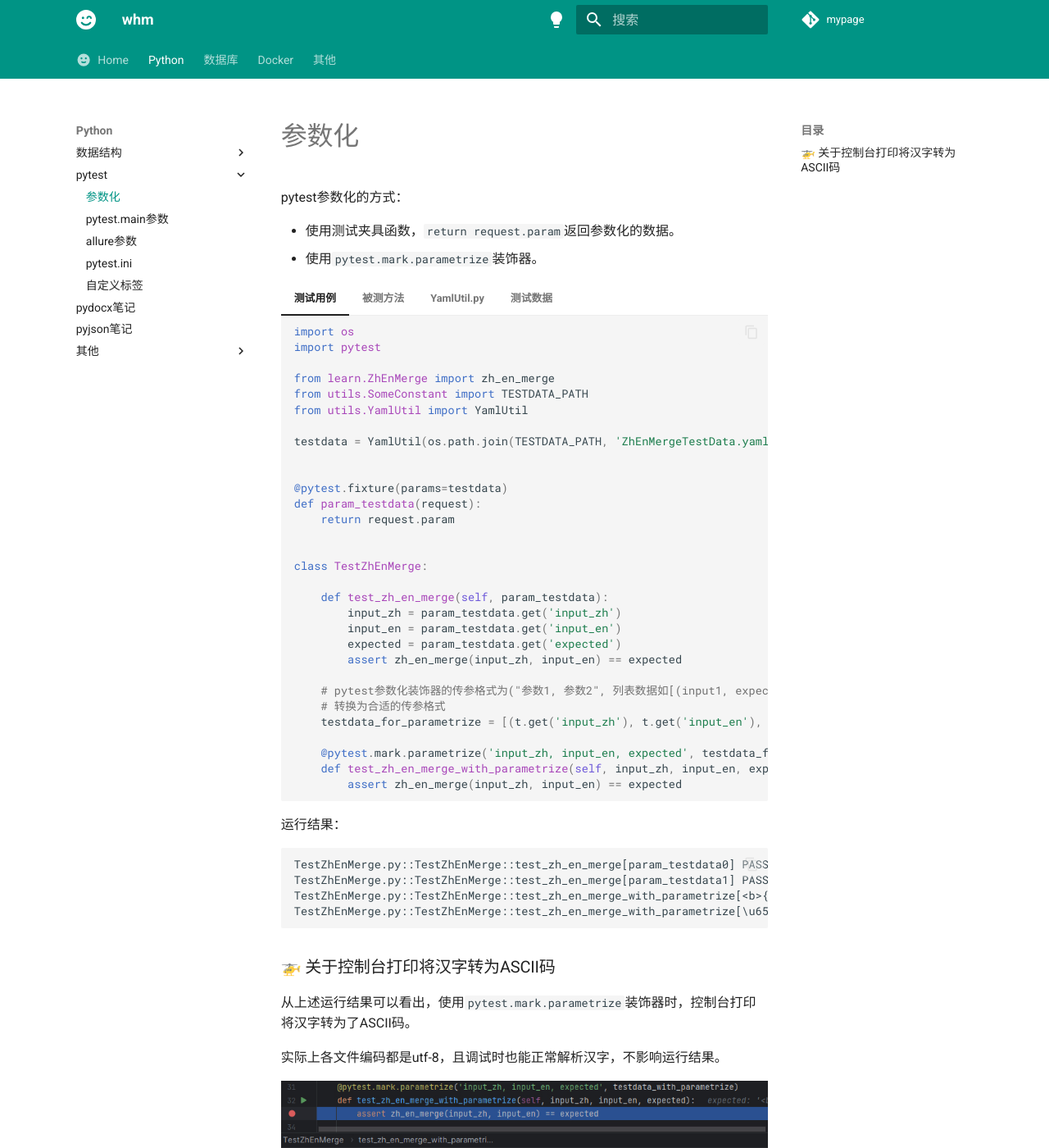
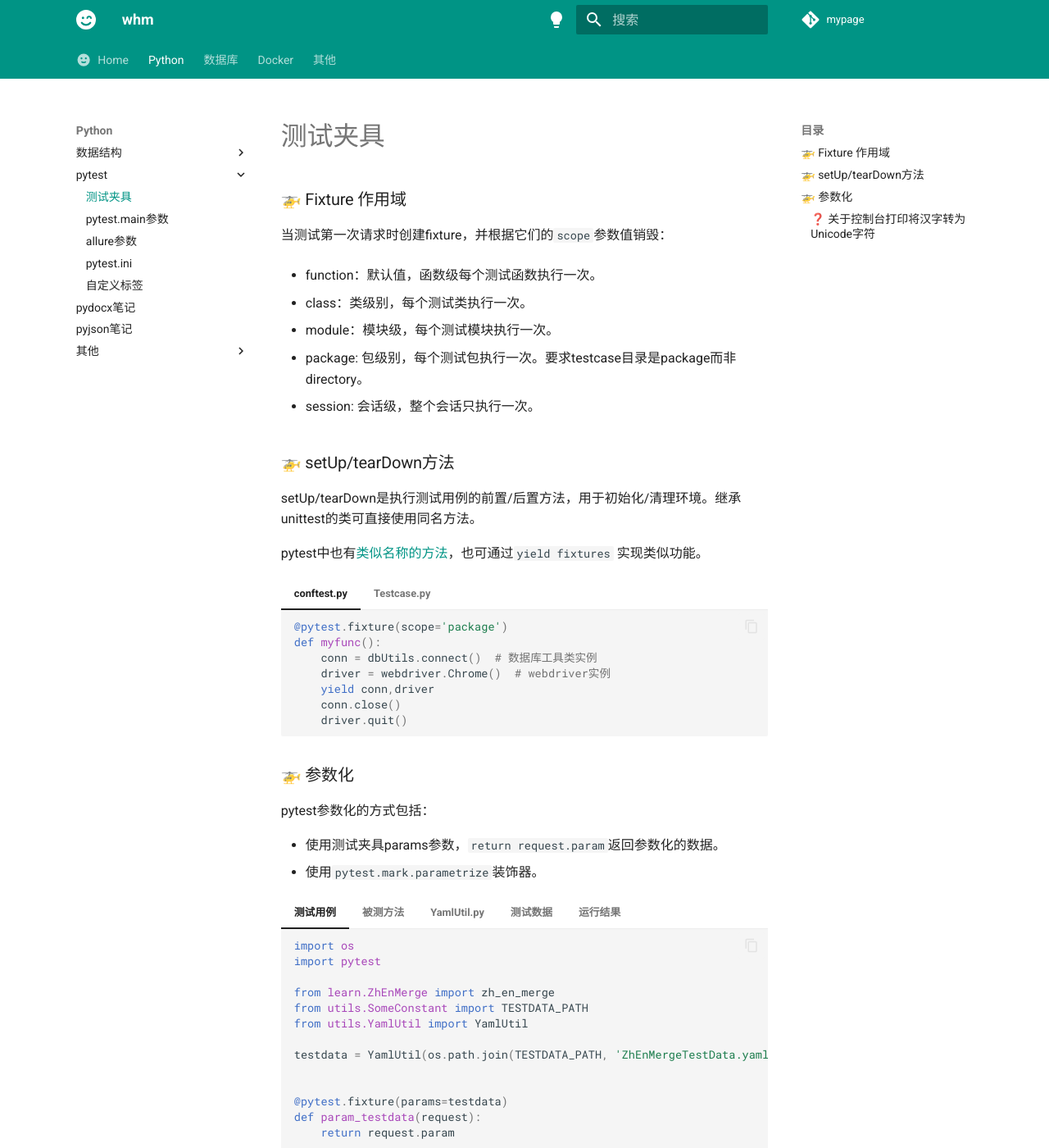
Before and after one commit to Jork-S-B/Jork-S-B.github.io, an MkDocs documentation site: the page built from docs/python/pytest/fixture.md, in a window 1280 px wide and 1400 px high. Shown: the whole window at 82% size. Built offline with MkDocs 1.6.1 and Material for MkDocs 9.7.7, drawn with Linux system fonts in a browser that asks for light colours; some of the changed text lies outside the part shown.

Commit message:
1.补充pytest测试夹具笔记 2.修改错误

````diff
--- a/docs/python/pytest/parametrize.md
+++ b/docs/python/pytest/fixture.md
@@ -1,6 +1,53 @@
-pytest参数化的方式：
+### 🚁 Fixture 作用域
 
-* 使用测试夹具函数，`return request.param`返回参数化的数据。
+当测试第一次请求时创建fixture，并根据它们的`scope`参数值销毁：
+
+* function：默认值，函数级每个测试函数执行一次。
+
+* class：类级别，每个测试类执行一次。
+
+* module：模块级，每个测试模块执行一次。
+
+* package: 包级别，每个测试包执行一次。要求testcase目录是package而非directory。
+
+* session: 会话级，整个会话只执行一次。
+
+### 🚁 setUp/tearDown方法
+
+setUp/tearDown是执行测试用例的前置/后置方法，用于初始化/清理环境。继承unittest的类可直接使用同名方法。
+
+pytest中也有[类似名称的方法](https://blog.csdn.net/qq_36502272/article/details/100671845)，也可通过`yield fixtures`
+实现类似功能。
+
+=== "conftest.py"
+
+    ```python
+    @pytest.fixture(scope='package')
+    def myfunc():
+        conn = dbUtils.connect()  # 数据库工具类实例
+        driver = webdriver.Chrome()  # webdriver实例
+        yield conn,driver
+        conn.close()
+        driver.quit()
+
+    ```
+
+=== "Testcase.py"
+
+    ```python
+    def test_case1(myfunc):
+        conn, driver = myfunc
+        conn.execute("select * from table")
+        driver.get("http://www.baidu.com")
+        assert driver.title == "百度一下，你就知道"
+
+    ```
+
+### 🚁 参数化
+
+pytest参数化的方式包括：
+
+* 使用测试夹具params参数，`return request.param`返回参数化的数据。
 * 使用`pytest.mark.parametrize`装饰器。
 
 === "测试用例"
@@ -101,23 +148,33 @@ pytest参数化的方式：
         expected: '支付(Pay)<b>{0}</b>(<b>{1}</b> 来自国库)获取此资源。(in treasury) to claim this resource.)'
     ```
 
-运行结果：
+=== "运行结果"
 
-```text
-TestZhEnMerge.py::TestZhEnMerge::test_zh_en_merge[param_testdata0] PASSED [ 25%]
-TestZhEnMerge.py::TestZhEnMerge::test_zh_en_merge[param_testdata1] PASSED [ 50%]
-TestZhEnMerge.py::TestZhEnMerge::test_zh_en_merge_with_parametrize[<b>{description}<\b>\n\u65e5\u671f:{1}\n\u65f6\u95f4:{2}-<b>{description}<\b>\nDate:{1}\nTime:{2}-<b>{description}<\b>\n\u65e5\u671f(\nDate):{1}\n\u65f6\u95f4(\nTime):{2}] PASSED [ 75%]
-TestZhEnMerge.py::TestZhEnMerge::test_zh_en_merge_with_parametrize[\u652f\u4ed8<b>{0}<\b>(<b>{1}<\b> \u6765\u81ea\u56fd\u5e93)\u83b7\u53d6\u6b64\u8d44\u6e90\u3002-Pay <b>{0}<\b> (<b>{1}<\b> in treasury) to claim this resource.-\u652f\u4ed8(Pay)<b>{0}<\b>(<b>{1}<\b> \u6765\u81ea\u56fd\u5e93)\u83b7\u53d6\u6b64\u8d44\u6e90\u3002(in treasury) to claim this resource.)] PASSED [100%]
-```
+    ```text
+    TestZhEnMerge.py::TestZhEnMerge::test_zh_en_merge[param_testdata0] PASSED [ 25%]
+    TestZhEnMerge.py::TestZhEnMerge::test_zh_en_merge[param_testdata1] PASSED [ 50%]
+    TestZhEnMerge.py::TestZhEnMerge::test_zh_en_merge_with_parametrize[<b>{description}<\b>\n\u65e5\u671f:{1}\n\u65f6\u95f4:{2}-<b>{description}<\b>\nDate:{1}\nTime:{2}-<b>{description}<\b>\n\u65e5\u671f(\nDate):{1}\n\u65f6\u95f4(\nTime):{2}] PASSED [ 75%]
+    TestZhEnMerge.py::TestZhEnMerge::test_zh_en_merge_with_parametrize[\u652f\u4ed8<b>{0}<\b>(<b>{1}<\b> \u6765\u81ea\u56fd\u5e93)\u83b7\u53d6\u6b64\u8d44\u6e90\u3002-Pay <b>{0}<\b> (<b>{1}<\b> in treasury) to claim this resource.-\u652f\u4ed8(Pay)<b>{0}<\b>(<b>{1}<\b> \u6765\u81ea\u56fd\u5e93)\u83b7\u53d6\u6b64\u8d44\u6e90\u3002(in treasury) to claim this resource.)] PASSED [100%]
+    ```
 
-### 🚁 关于控制台打印将汉字转为ASCII码
+#### ❓ 关于控制台打印将汉字转为Unicode字符
 
-从上述运行结果可以看出，使用`pytest.mark.parametrize`装饰器时，控制台打印将汉字转为了ASCII码。
+从上述运行结果可以看出，使用`pytest.mark.parametrize`装饰器时，控制台打印将汉字转为了Unicode字符。
 
-实际上各文件编码都是utf-8，且调试时也能正常解析汉字，不影响运行结果。
+实际上各文件编码、IDE的输出编码、pytest.ini编码设置都是utf-8，且调试时也能正常解析汉字，不影响运行结果。
 
 ![parametrize_debug](./img/Snipaste_2024-02-25_13-08-27.jpg)
 
-[解决方案](https://dandelioncloud.cn/article/details/1596087866059079681)可参考这一篇
+[解决方案](https://dandelioncloud.cn/article/details/1596087866059079681)可参考这一篇，使用pytest钩子函数，在测试项收集完成阶段处理编码问题。
+
+!!! note "补充"
+
+    pytest提供了大量的钩子函数，这些函数允许在测试执行的各个阶段进行定制和扩展。
+
+参考资料：
+
+1.[How to use fixtures](https://docs.pytest.org/en/latest/how-to/fixtures.html#how-to-fixtures)
+
+2.[pytest hooks函数](https://docs.pytest.org/en/latest/reference/reference.html#hooks)
 
 ---
--- a/mkdocs.yml
+++ b/mkdocs.yml
@@ -13,7 +13,7 @@ nav:
       - 可变/不可变类型: python/structure/mutable&immutable.md
       - 二叉树: python/structure/binary_tree.md
     - pytest:
-      - 参数化: python/pytest/parametrize.md
+      - 测试夹具: python/pytest/fixture.md
       - pytest.main参数: python/pytest/pytest.main.md
       - allure参数: python/pytest/allure.md
       - pytest.ini: python/pytest/pytest.ini.md
@@ -91,6 +91,9 @@ markdown_extensions:
     - pymdownx.superfences
     # 表格扩展
     - tables
+    # 支持markdown任务列表的插件
+    - pymdownx.tasklist:
+        custom_checkbox: true
 
 plugins:
     # 图片放大插件，需要先pip install mkdocs-glightbox
@@ -100,8 +103,8 @@ plugins:
         # 正则表达式，\s 匹配任何空白字符，包括空格、制表符、换行符等；\u200b 不可视的特殊占位符，文本渲染时用到，此处实测对搜索结果挺大
         separator: '[\s\u200b\-,:!=\[\]()"/]+|(?!\b)(?=[A-Z][a-z])|\.(?!\d)|&[lg]t;'
         lang:
-          - en  # 英文搜索时按单词搜
-          - zh  # 搜中文时输入关键字后删掉1位能查到
+          - en
+          - zh
     # 显示文件最后修改时间插件，需要先pip install mkdocs-git-revision-date-localized-plugin
     # 参考资料：https://timvink.github.io/mkdocs-git-revision-date-localized-plugin/options/
     - git-revision-date-localized:
````
Also changed, not shown: docs/python/pyjson/pyjson_notes.md (+1 -1 lines), docs/sql/oracle/sqlldr_import.md (+3 -3 lines).
